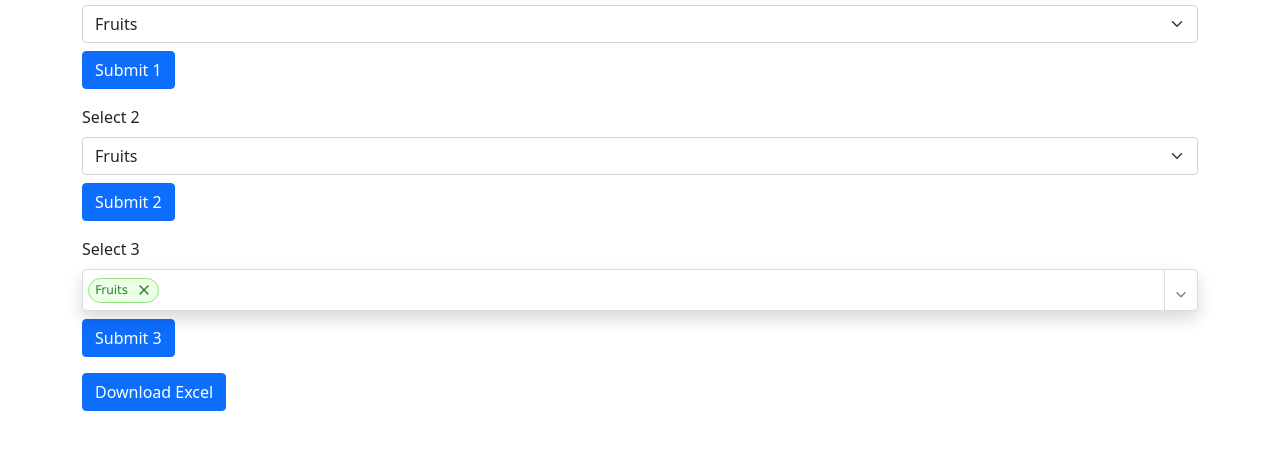
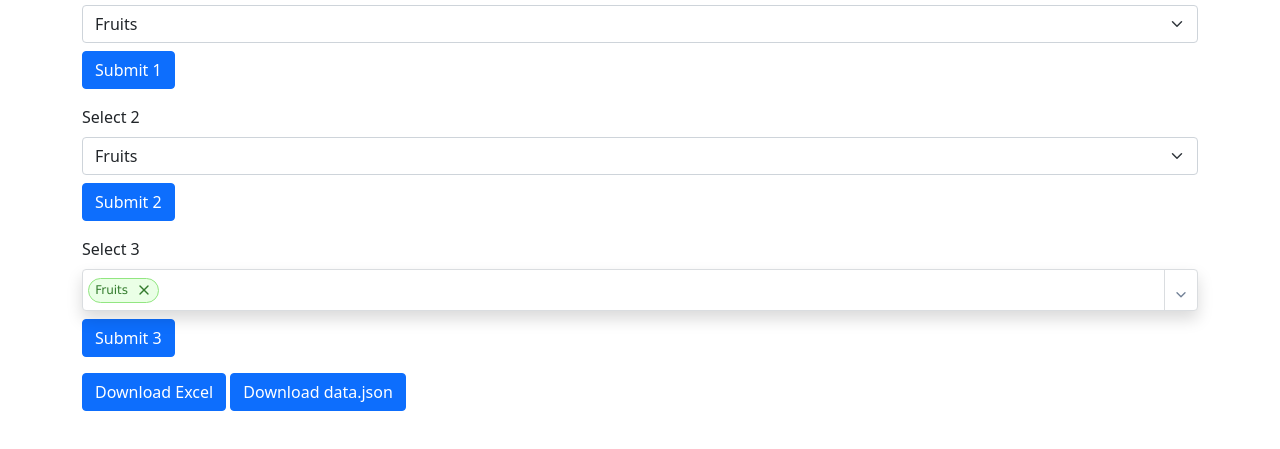
Before and after one commit to antonie1212/Mentor_proect, a website: page index.html in a window 1280 px wide. Shown: the part 153-602 px from the top of the page. Drawn offline with nearby package versions, Linux system fonts and the light colour scheme.

Commit message:
download json file

```diff
--- a/index.html
+++ b/index.html
@@ -61,6 +61,7 @@
  <button id="excelButton" class="btn btn-primary">Download Excel</button>
 
 
+ <a href="data.json" class="btn btn-primary" download="data.json">Download data.json</a>
 
 
 <script src="script.js"></script>
```
